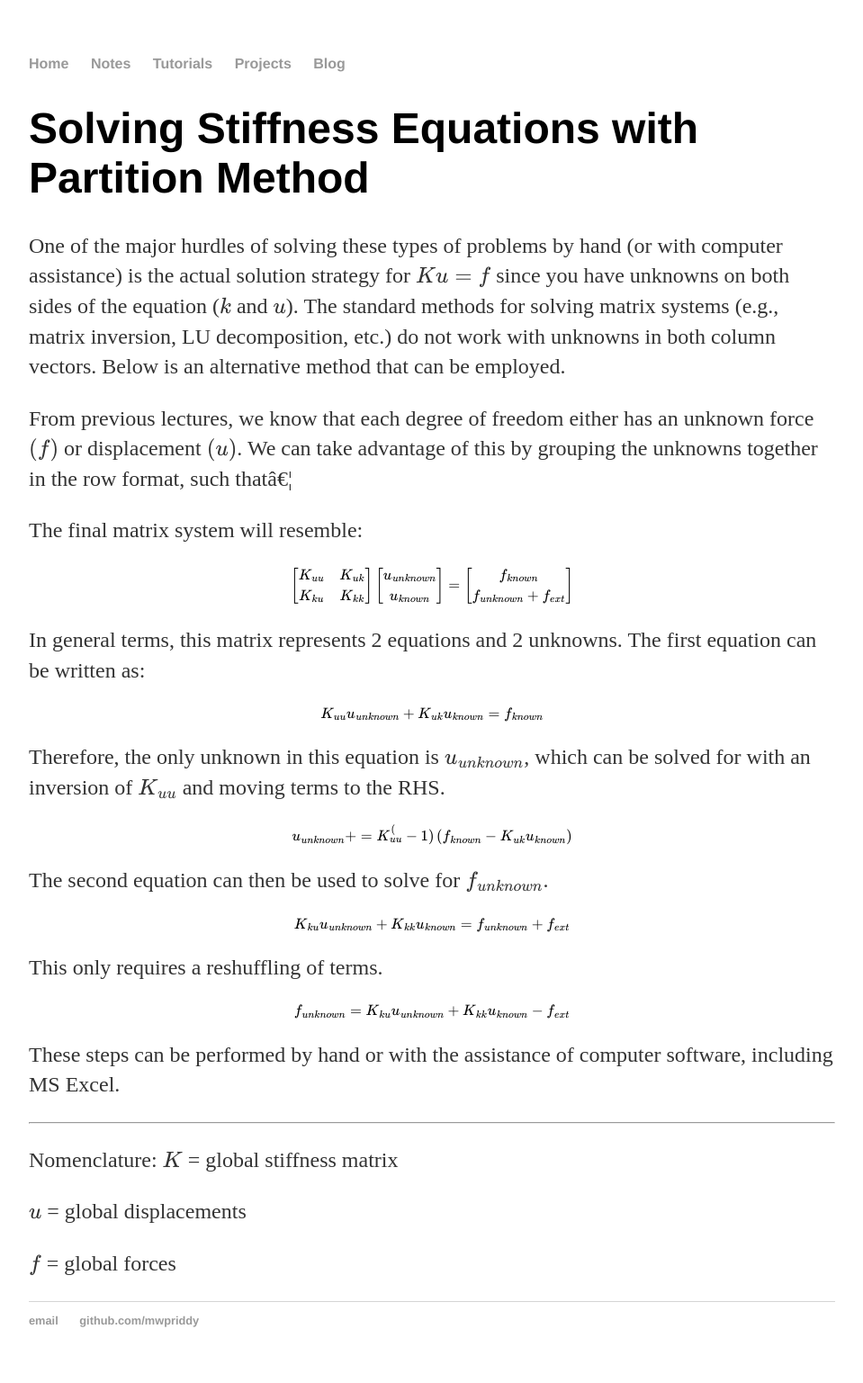
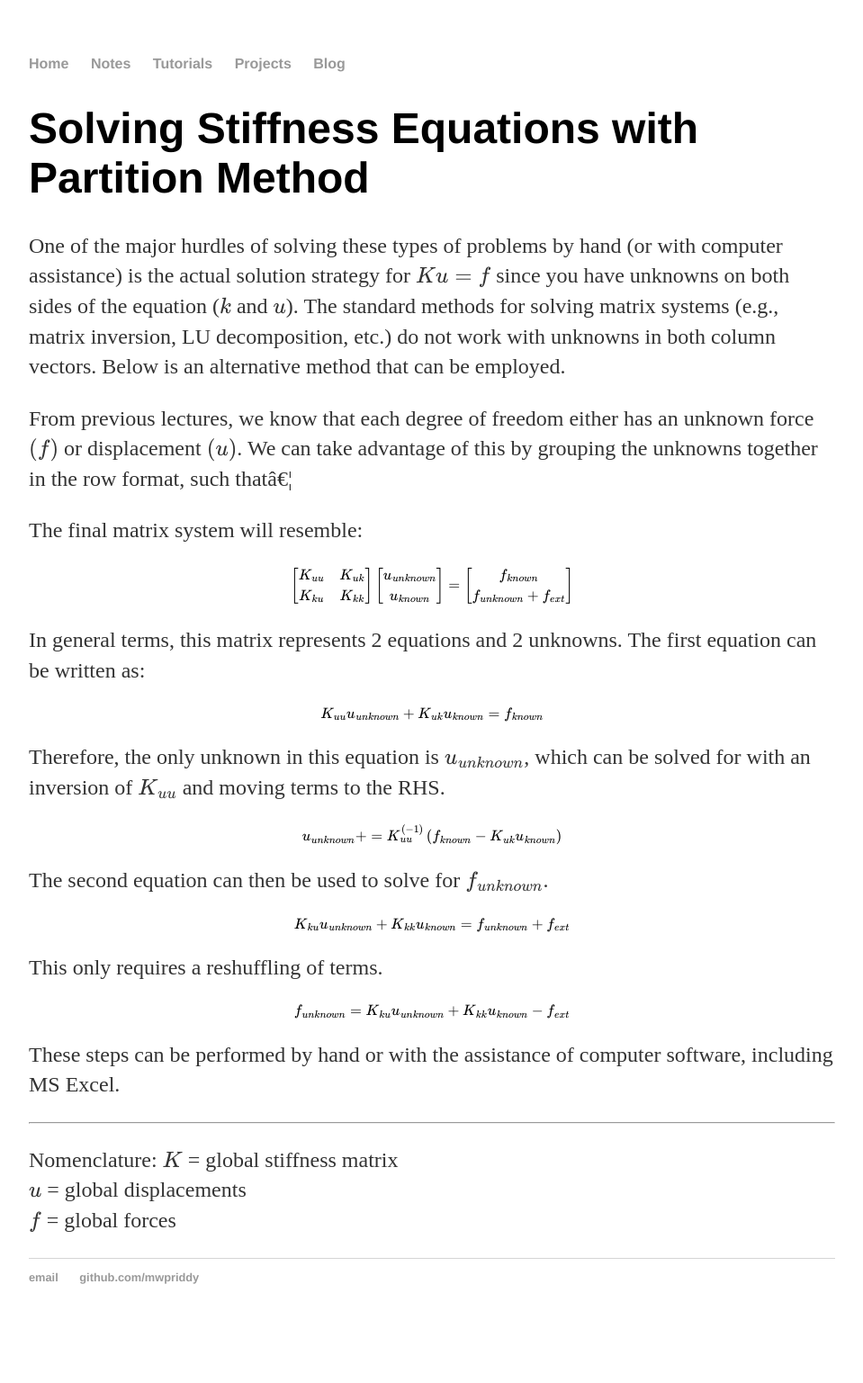
Before and after one commit to mwpriddy/FEA, a Jekyll site: the page built from notes/01.01.solver.md, in a window 1280 px wide. Shown: the whole page at 90% size, without its empty margins (160-1119 px from the left). Built offline with Jekyll 4.4.1, drawn with Linux system fonts in a browser that asks for light colours; formulas are drawn with MathJax 3; a script that is not in the unit is left out; after the commit the page ends 1489 px from its top, so only the background shows below that.

```diff
--- a/notes/01.01.solver.md
+++ b/notes/01.01.solver.md
@@ -21,7 +21,7 @@ $$  K_{uu}u_{unknown} + K_{uk}u_{known} = f_{known} $$
 
 Therefore, the only unknown in this equation is $u_{unknown}$, which can be solved for with an inversion of $K_{uu}$ and moving terms to the RHS.
 
-$$  u_{unknown} +  = K_{uu}^(-1)  \left( f_{known} - K_{uk}u_{known} \right) $$
+$$  u_{unknown} +  = K_{uu}^{(-1)}  \left( f_{known} - K_{uk}u_{known} \right) $$
 
 The second equation can then be used to solve for $f_{unknown}$.
 
@@ -36,7 +36,5 @@ These steps can be performed by hand or with the assistance of computer software
 ---
 Nomenclature:
 $K$ = global stiffness matrix
-
 $u$ = global displacements
-
 $f$ = global forces
```
